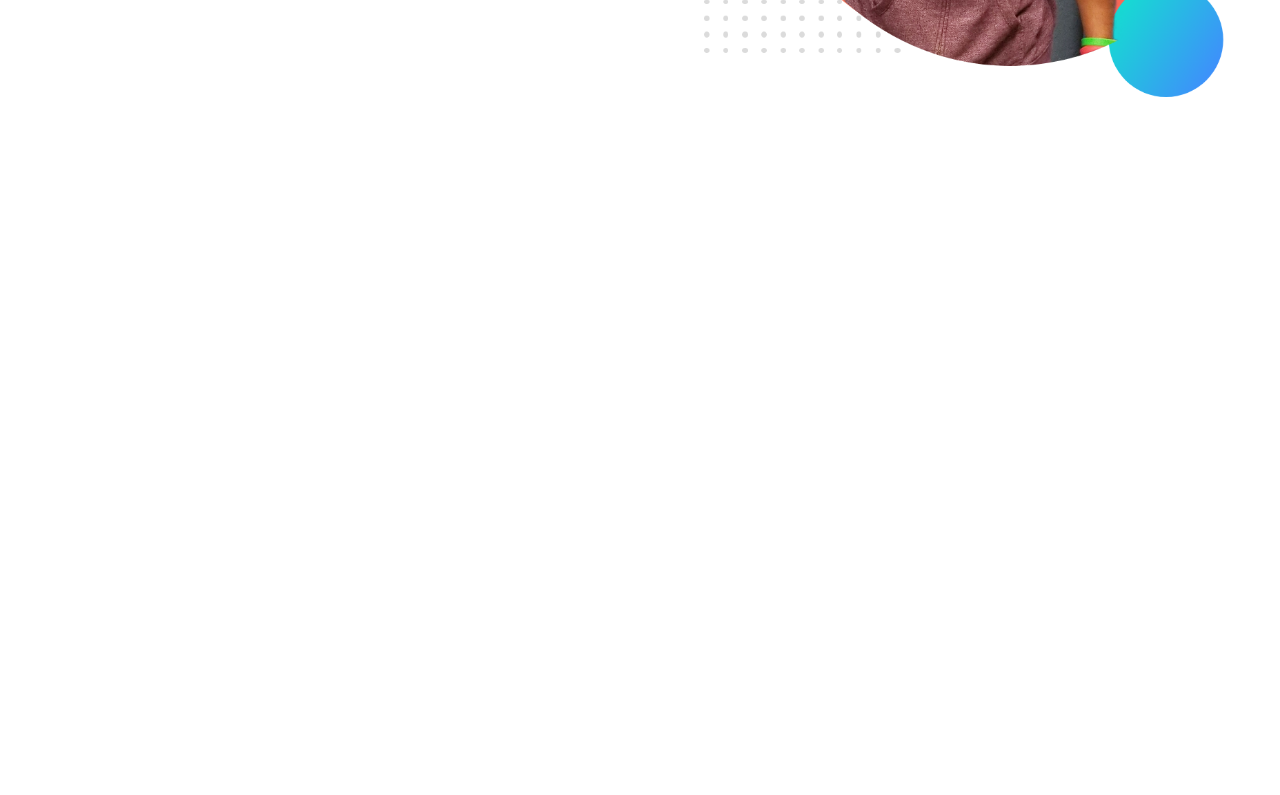
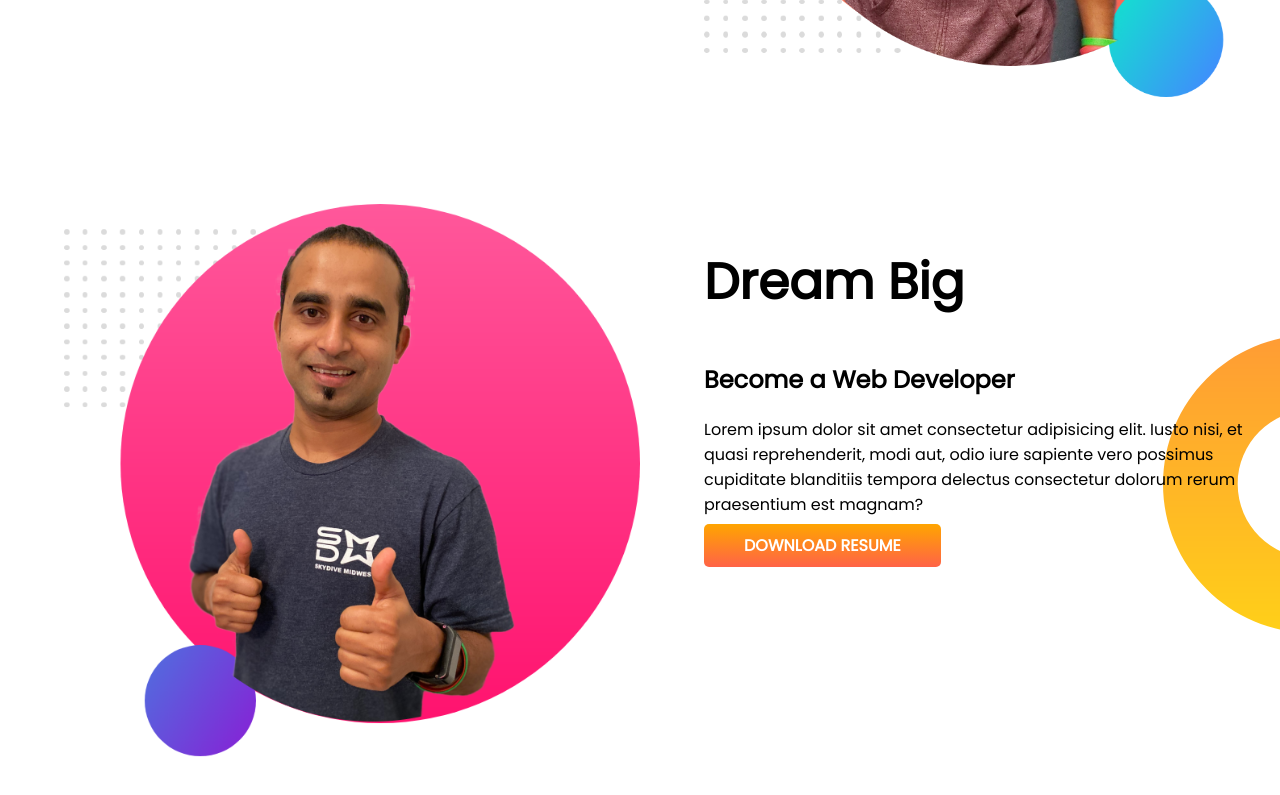
Before and after one commit to Anup-gh/Devlover-Portfolio, a plain HTML site: page index.html in a window 1280 px wide. Shown: the part 475-1270 px from the top of the page. Before the commit the page ends 800 px from the top, so only its background shows below. Drawn offline with Linux system fonts and the light colour scheme.

Commit message:
dream big

```diff
--- a/index.html
+++ b/index.html
@@ -17,11 +17,23 @@
         <h1><span class="orange-color">ANUP-GH</span> WORLD...</h1>
         <h3>Building climber and train stopper</h3>
         <p>Lorem ipsum dolor sit amet, consectetur adipisicing elit. Nihil nesciunt placeat atque eveniet cum. Illo minima dolorum perferendis odit maiores exercitationem doloribus nobis vero, nemo cum soluta ipsum rerum sed.</p>
-        <a class="link-Button" target="blank" href="https://web.programming-hero.com/web-5/video/web-5-4-5-put-container-side-by-side-image-size-link-button-style">Hire Me</a>
+        <a class="link-Button" target="_blank" href="https://web.programming-hero.com/web-5/video/web-5-4-5-put-container-side-by-side-image-size-link-button-style">Hire Me</a>
     </div>
 
     <div class="half-width"><img src="images/jhankar.png" alt=""></div>
 
    </section>
+   <section class="dream-big">
+       <div class="half-width">
+           <img src="images/jhankar2.png" alt="">
+       </div>
+       <div class="half-width">
+           <h1>Dream Big</h1>
+           <h2>Become a Web Developer</h2>
+           <p>Lorem ipsum dolor sit amet consectetur adipisicing elit. Iusto nisi, et quasi reprehenderit, modi aut, odio iure sapiente vero possimus cupiditate blanditiis tempora delectus consectetur dolorum rerum praesentium est magnam?</p>
+           <a class="link-Button" target="_blank" href="https://web.programming-hero.com/web-5/video/web-5-4-5-put-container-side-by-side-image-size-link-button-style">DOWNLOAD RESUME</a>
+       </div>
+   </section>
+
 </body>
 </html>
--- a/style.css
+++ b/style.css
@@ -13,6 +13,7 @@ p{
 }
 section{
     display: flex;
+    margin-bottom: 100px;
 }
 .half-width{
     width: 50%;
@@ -33,3 +34,8 @@ section{
     background-image: url(images/top-banner.png);
     background-repeat: no-repeat;
 }
+.dream-big{
+    background-image: url(images/dream-bg.png);
+    background-repeat: no-repeat;
+    background-position: right;
+}
```
